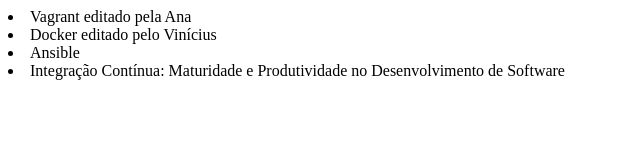
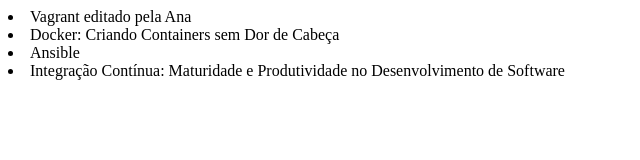
Before and after one commit to rodmguerra/alura-git, a plain HTML site: page index.html in a window 1280 px wide. Shown: the whole page, without its empty margins (0-640 px from the left). Drawn offline with Linux system fonts and the light colour scheme.

Commit message:
Corrigindo o nome do curso de Docker

```diff
--- a/index.html
+++ b/index.html
@@ -6,7 +6,7 @@
 </head>
 <body>
         <li>Vagrant editado pela Ana</li>
-        <li>Docker editado pelo Vinícius</li>
+        <li>Docker: Criando Containers sem Dor de Cabeça</li>
         <li>Ansible</li>
         <li>Integração Contínua: Maturidade e Produtividade no Desenvolvimento de Software</li>
     </ul>
```
